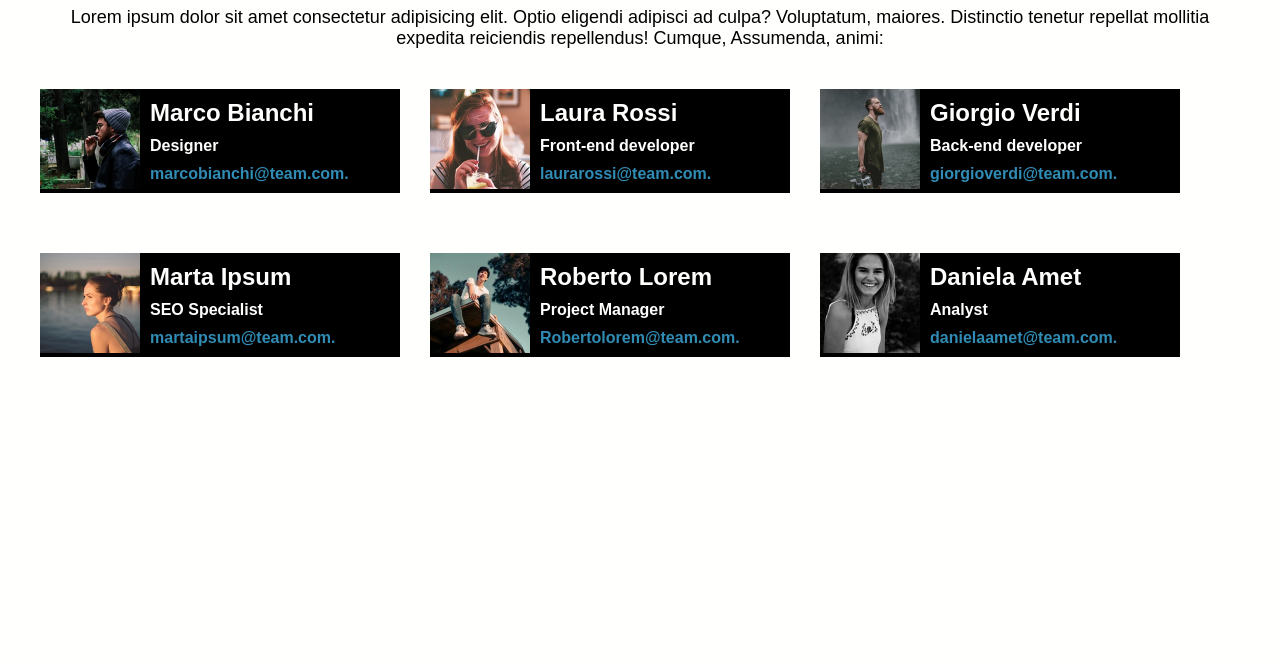
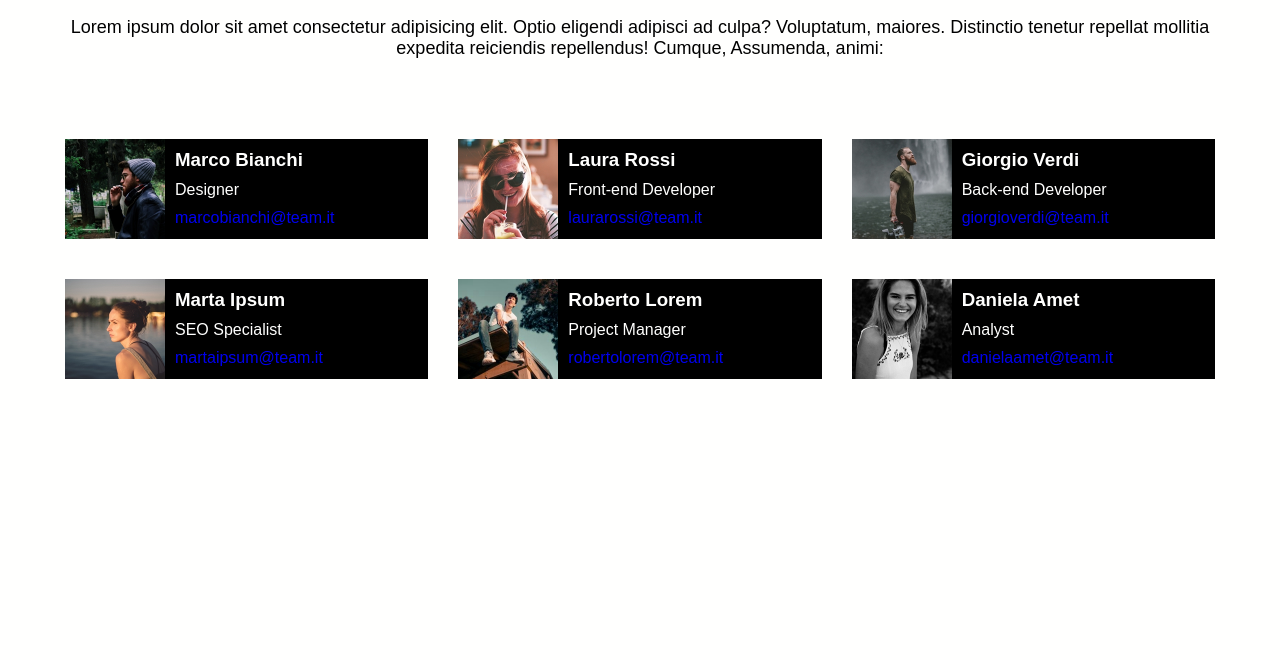
Before and after one commit to AugustoM94/html-css-float-cards, a plain HTML site: page index.html in a window 1280 px wide. Shown: the part 140-800 px from the top of the page. Drawn offline with Linux system fonts and the light colour scheme.

Commit message:
exercise completed

```diff
--- a/css/style.css
+++ b/css/style.css
@@ -12,8 +12,8 @@
 }
 .conteiner {
     max-width: 1200px;
-    margin: 0 auto;
-
+    margin:  auto;
+    padding: 10px;
 }
 body {
     font-family: Arial, Helvetica, sans-serif;
@@ -31,38 +31,47 @@ h1 {
      font-weight: bold;
 
 }
-
-
 .paragraph {
     padding-bottom: 20px;
     font-size: 18px;
     text-align: center;
 }
 
-.big-box {
+.col {
+    width: calc(100% / 3);
+    padding: 20px 15px;
+    min-width: 300px;
+}
+
+section {
+    margin-top: 20px;
+        }
+
+.card {
     background-color: black;
     color: #FFFFFE;
-    margin-top: 20px;
-    width: 360px;
-    margin-right: 30px;
-    margin-bottom: 40px;
 }
 
-img {
-    float: left;
+.card img {
     width: 100px;
-    margin-right: 10px;
+    display: block;
 }
 
-h2 {
-    margin-bottom: 10px;
-    margin-top: 10px;
+.card-content {
+    padding: 10px;
 }
-.email {
-   padding: 10px;
-    color: rgb(48, 140, 180);
 
-}
 .pull-left{
     float: left;
 }
+
+h3 {
+    padding-bottom: 10px;
+}
+
+a, a:hover {
+    text-decoration: none;
+    word-wrap: break-word;
+    display: inline-block;
+    margin-top: 10px;
+}
--- a/index.html
+++ b/index.html
@@ -4,67 +4,91 @@
     <meta charset="UTF-8">
     <meta name="viewport" content="width=device-width, initial-scale=1.0">
     <link rel="stylesheet" href="css/style.css">
+    <link rel="preconnect" href="https://fonts.googleapis.com">
+<link rel="preconnect" href="https://fonts.gstatic.com" crossorigin>
+<link href="https://fonts.googleapis.com/css2?family=Fredoka:wght@400;600&display=swap" rel="stylesheet">
     <title>Floating Cards</title>
 </head>
 <body>
-  <div class="conteiner">
-    <header>
+
+    <header class="conteiner">
          <h1>Meet Our Team</h1>
 
           <div class="paragraph">
-             <p>Lorem ipsum dolor sit amet consectetur adipisicing elit. Optio eligendi adipisci ad culpa? Voluptatum, maiores. Distinctio tenetur repellat<span> mollitia expedita reiciendis repellendus! Cumque, Assumenda, animi:</span></p>
+             <p>Lorem ipsum dolor sit amet consectetur adipisicing elit. Optio eligendi adipisci ad culpa? Voluptatum, maiores. Distinctio tenetur repellat mollitia expedita reiciendis repellendus! Cumque, Assumenda, animi:</p>
           </div>
      </header>
-    <main class="main clearfix">
-            <div class="big-box pull-left">
-                <div class="box pull-left">
-                     <img src="img/male1.png" alt="Marco Bianchi">
+     <main class="conteiner" >
+      <section class="clearfix">
+         <div class="col pull-left">
+            <div class="card clearfix">
+               <img class="pull-left" src="img/male1.png" alt="Marco Bianchi foto">
+               <div class="card-content pull-left">
+                  <h3>Marco Bianchi</h3>
+                  <div class="job">Designer</div>
+                  <a href="mailto:marcobianchi@team.it">marcobianchi@team.it</a>
                </div>
-                     <h2>Marco Bianchi</h2>
-                     <h4>Designer</h4>
-                     <h4 class="email">marcobianchi@team.com.</h4>
             </div>
-            <div class="big-box  pull-left">
-                   <div class="box pull-left">
-                     <img src="img/female1.png" alt="MarcoBianchi">
          </div>
-                     <h2>Laura Rossi</h2>
-                     <h4>Front-end developer</h4>
-                     <h4 class="email">laurarossi@team.com.</h4>
+         <div class="col pull-left">
+            <div class="card clearfix">
+               <img class="pull-left" src="img/female1.png" alt="Laura Rossi foto">
+               <div class="card-content pull-left">
+                  <h3>Laura Rossi</h3>
+                  <div>Front-end Developer</div>
+                  <a href="mailto:laurarossi@team.it">laurarossi@team.it</a>
                </div>
-                <div class="big-box  pull-left">
-                  <div class="box pull-left">
-                     <img src="img/male2.png" alt="MarcoBianchi">
             </div>
-                     <h2>Giorgio Verdi</h2>
-                     <h4>Back-end developer</h4>
-                     <h4 class="email">giorgioverdi@team.com.</h4>
          </div>
-            <div class="big-box  pull-left">
-                  <div class="box pull-left">
-                     <img src="img/female2.png" alt="MarcoBianchi">
+         <div class="col pull-left">
+            <div class="card clearfix">
+               <img class="pull-left" src="img/male2.png" alt="Giorgio Verdi foto">
+               <div class="card-content pull-left">
+                  <h3>Giorgio Verdi</h3>
+                  <div>Back-end Developer</div>
+                  <a href="mailtogiorgioverdi@team.it">giorgioverdi@team.it</a>
                </div>
-                     <h2>Marta Ipsum</h2>
-                     <h4>SEO Specialist</h4>
-                     <h4 class="email">martaipsum@team.com.</h4>
             </div>
-            <div class="big-box  pull-left">
-                  <div class="box pull-left">
-                     <img src="img/male3.png" alt="MarcoBianchi">
          </div>
-                     <h2>Roberto Lorem</h2>
-                     <h4>Project Manager</h4>
-                     <h4 class="email">Robertolorem@team.com.</h4>
+         <div class="col pull-left">
+            <div class="card clearfix">
+               <img class="pull-left" src="img/female2.png" alt="Marta Ipsum foto">
+               <div class="card-content pull-left">
+                  <h3>Marta Ipsum</h3>
+                  <div>SEO Specialist</div>
+                  <a href="mailto:martaipsum@team.it">
+                     martaipsum@team.it
+                  </a>
                </div>
-            <div class="big-box  pull-left">
-                  <div class="box pull-left">
-                     <img src="img/female3.png" alt="MarcoBianchi">
             </div>
-                     <h2>Daniela Amet</h2>
-                     <h4>Analyst</h4>
-                     <h4 class="email">danielaamet@team.com.</h4>
          </div>
+         <div class="col pull-left">
+            <div class="card clearfix">
+               <img class="pull-left" src="img/male3.png" alt="Roberto Lorem foto">
+               <div class="card-content pull-left">
+                  <h3>Roberto Lorem </h3>
+                  <div>Project Manager</div>
+                  <a href="mailto:robertolorem@team.it">robertolorem@team.it</a>
+               </div>
+            </div>
+         </div>
+         <div class="col pull-left">
+            <div class="card clearfix">
+               <img class="pull-left" src="img/female3.png" alt="Daniela Amet foto">
+               <div class="card-content pull-left">
+                  <h3>Daniela Amet</h3>
+                  <div>Analyst</div>
+                  <a href="mailto:danielaamet@team.it">danielaamet@team.it</a>
+               </div>
+            </div>
+         </div>
+      </section>
+
+
+
+
+
+
         </main>
-    </div>
   </body>
 </html>
```
Lines whose indentation alone changed are shown as unchanged.
